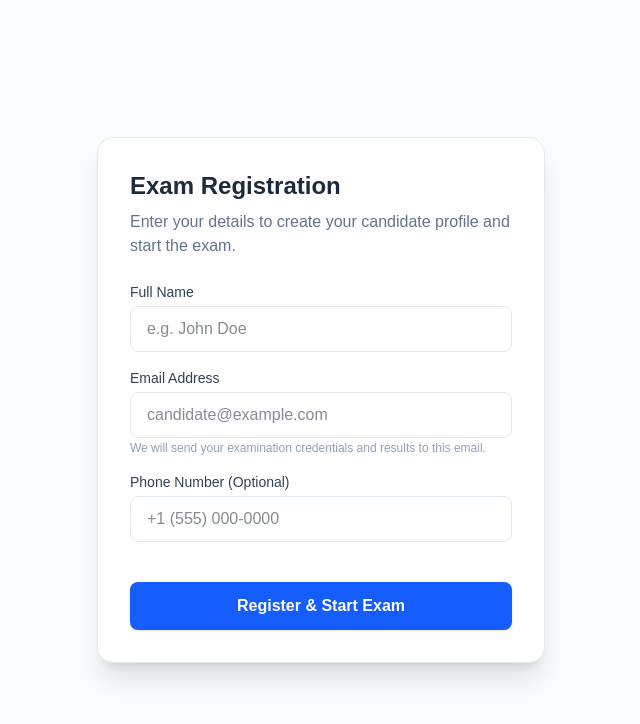
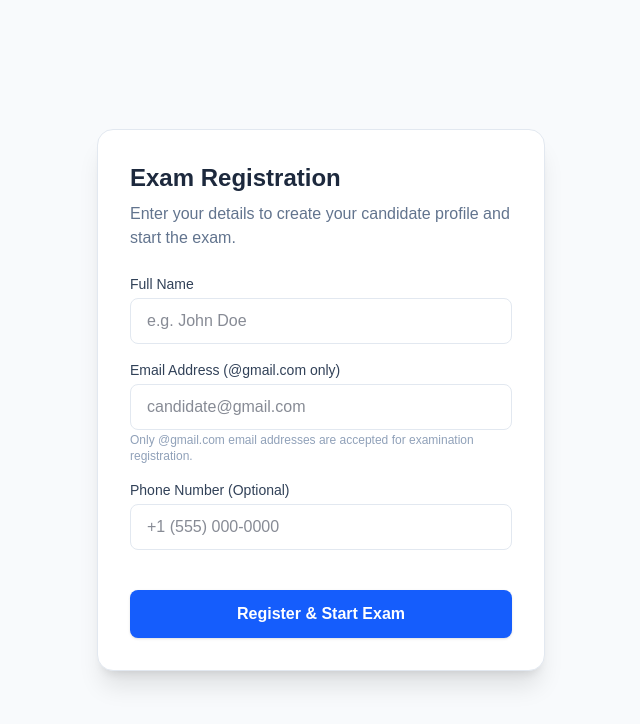
Before and after one commit to lohithbudidha-oss/proctorguardAI, a Next.js app in the folder frontend/: page /public/exams/1/register in a window 1280 px wide. Shown: the top 724 px of the page, without its empty margins (319-959 px from the left). Built offline with nearby package versions, Linux system fonts and the light colour scheme; no server answers.

Commit message:
feat: enforce @gmail.com email domain validation across registration and auth

```diff
--- a/frontend/src/app/login/page.tsx
+++ b/frontend/src/app/login/page.tsx
@@ -21,6 +21,12 @@ function LoginContent() {
   const handleLogin = async (e: React.FormEvent) => {
     e.preventDefault();
     setError('');
+
+    if (!isAdminLogin && !/^[a-zA-Z0-9._%+-]+@gmail\.com$/i.test(email.trim())) {
+      setError('Only @gmail.com email addresses are accepted (e.g. user@gmail.com).');
+      return;
+    }
+
     setLoading(true);
 
     try {
@@ -145,7 +151,7 @@ function LoginContent() {
                   value={email}
                   onChange={e => setEmail(e.target.value)}
                   className="block w-full pl-10 pr-3 py-3 border border-slate-200 rounded-xl focus:ring-2 focus:ring-blue-500/20 focus:border-blue-500 transition-all bg-slate-50 hover:bg-slate-100 focus:bg-white text-slate-900 font-medium placeholder:font-normal"
-                  placeholder={isAdminLogin ? "admin@proctorguard.ai" : "user@example.com"}
+                  placeholder={isAdminLogin ? "admin@proctorguard.ai" : "user@gmail.com"}
                   suppressHydrationWarning
                 />
               </div>
--- a/frontend/src/app/public/exams/[id]/register/page.tsx
+++ b/frontend/src/app/public/exams/[id]/register/page.tsx
@@ -80,10 +80,10 @@ function RegistrationForm() {
           </div>
           <div>
             <div className="flex justify-between items-center mb-1">
-              <label className="block text-sm font-medium text-slate-700">Email Address</label>
+              <label className="block text-sm font-medium text-slate-700">Email Address (@gmail.com only)</label>
               {formData.email && emailValidation.isValid && (
                 <span className="text-[11px] font-bold text-emerald-600 flex items-center">
-                  <CheckCircle2 className="w-3 h-3 mr-1" /> Valid Format
+                  <CheckCircle2 className="w-3 h-3 mr-1" /> Valid @gmail.com
                 </span>
               )}
             </div>
@@ -106,7 +106,7 @@ function RegistrationForm() {
                   }
                 }}
                 onBlur={() => setEmailTouched(true)}
-                placeholder="candidate@example.com"
+                placeholder="candidate@gmail.com"
               />
               {emailTouched && !emailValidation.isValid && (
                 <div className="absolute inset-y-0 right-0 pr-3 flex items-center pointer-events-none text-rose-500">
@@ -127,11 +127,11 @@ function RegistrationForm() {
             ) : formData.email && emailValidation.isValid ? (
               <p className="text-xs text-emerald-600 font-semibold flex items-center pt-1 animate-in fade-in">
                 <CheckCircle2 className="w-3.5 h-3.5 mr-1 shrink-0" />
-                Valid candidate email address
+                Valid @gmail.com address
               </p>
             ) : (
               <p className="text-xs text-slate-400 pt-0.5">
-                We will send your examination credentials and results to this email.
+                Only @gmail.com email addresses are accepted for examination registration.
               </p>
             )}
           </div>
--- a/frontend/src/app/register/page.tsx
+++ b/frontend/src/app/register/page.tsx
@@ -6,7 +6,7 @@ import { useRouter } from 'next/navigation';
 import { ShieldCheck, Mail, Lock, User, ArrowRight, Activity, BookOpen, Eye, EyeOff, CheckCircle2, AlertCircle } from 'lucide-react';
 import api from '@/lib/api';
 
-// Comprehensive candidate email validation helper
+// Comprehensive candidate email validation helper strictly accepting @gmail.com only
 export function validateCandidateEmail(val: string): { isValid: boolean; message: string } {
   const trimmed = val.trim();
   if (!trimmed) {
@@ -16,7 +16,7 @@ export function validateCandidateEmail(val: string): { isValid: boolean; message
     return { isValid: false, message: 'Email address cannot contain spaces.' };
   }
   if (!trimmed.includes('@')) {
-    return { isValid: false, message: 'Email must contain an "@" symbol (e.g. name@domain.com).' };
+    return { isValid: false, message: 'Email must contain "@gmail.com" (e.g. candidate@gmail.com).' };
   }
   const parts = trimmed.split('@');
   if (parts.length !== 2) {
@@ -24,22 +24,14 @@ export function validateCandidateEmail(val: string): { isValid: boolean; message
   }
   const [localPart, domainPart] = parts;
   if (!localPart || localPart.length === 0) {
-    return { isValid: false, message: 'Email must have a username before "@" (e.g. candidate@domain.com).' };
+    return { isValid: false, message: 'Please enter a username before "@gmail.com".' };
   }
-  if (!domainPart || domainPart.length === 0) {
-    return { isValid: false, message: 'Email must have a domain after "@" (e.g. domain.com).' };
+  if (domainPart.toLowerCase() !== 'gmail.com') {
+    return { isValid: false, message: 'Only @gmail.com email addresses are accepted (e.g. candidate@gmail.com).' };
   }
-  if (!domainPart.includes('.')) {
-    return { isValid: false, message: 'Domain must include an extension (e.g. .com, .edu, .org, .in).' };
-  }
-  const domainParts = domainPart.split('.');
-  const tld = domainParts[domainParts.length - 1];
-  if (!tld || tld.length < 2) {
-    return { isValid: false, message: 'Domain extension must be at least 2 characters (e.g. .com, .edu).' };
-  }
-  const emailRegex = /^[a-zA-Z0-9._%+-]+@[a-zA-Z0-9.-]+\.[a-zA-Z]{2,}$/;
-  if (!emailRegex.test(trimmed)) {
-    return { isValid: false, message: 'Please enter a valid email format (e.g. candidate@example.com).' };
+  const gmailRegex = /^[a-zA-Z0-9._%+-]+@gmail\.com$/i;
+  if (!gmailRegex.test(trimmed)) {
+    return { isValid: false, message: 'Please enter a valid Gmail address (e.g. candidate@gmail.com).' };
   }
   return { isValid: true, message: '' };
 }
@@ -184,10 +176,10 @@ export default function RegisterPage() {
 
             <div className="space-y-1">
               <div className="flex justify-between items-center">
-                <label className="text-sm font-semibold text-slate-700">Email Address</label>
+                <label className="text-sm font-semibold text-slate-700">Email Address (@gmail.com only)</label>
                 {email && emailValidation.isValid && (
                   <span className="text-[11px] font-bold text-emerald-600 flex items-center">
-                    <CheckCircle2 className="w-3 h-3 mr-1" /> Valid Format
+                    <CheckCircle2 className="w-3 h-3 mr-1" /> Valid @gmail.com
                   </span>
                 )}
               </div>
@@ -219,7 +211,7 @@ export default function RegisterPage() {
                         ? 'border-emerald-400 bg-emerald-50/20 focus:border-emerald-500 focus:ring-emerald-500/20'
                         : 'border-slate-200 bg-slate-50 hover:bg-slate-100 focus:bg-white focus:ring-blue-500/20 focus:border-blue-500'
                   }`}
-                  placeholder="candidate@example.com"
+                  placeholder="candidate@gmail.com"
                   suppressHydrationWarning
                 />
                 {emailTouched && !emailValidation.isValid && (
@@ -241,11 +233,11 @@ export default function RegisterPage() {
               ) : email && emailValidation.isValid ? (
                 <p className="text-xs text-emerald-600 font-semibold flex items-center pt-1 animate-in fade-in">
                   <CheckCircle2 className="w-3.5 h-3.5 mr-1 shrink-0" />
-                  Valid candidate email address
+                  Valid @gmail.com address
                 </p>
               ) : (
                 <p className="text-xs text-slate-400 pt-0.5">
-                  Enter an active email address to receive your exam session credentials.
+                  Only @gmail.com email addresses are accepted for candidate accounts.
                 </p>
               )}
             </div>
--- a/frontend/src/app/support/page.tsx
+++ b/frontend/src/app/support/page.tsx
@@ -55,6 +55,10 @@ export default function SupportPage() {
   const handleSubmit = (e: React.FormEvent) => {
     e.preventDefault();
     if (!formData.name || !formData.email || !formData.message) return;
+    if (!/^[a-zA-Z0-9._%+-]+@gmail\.com$/i.test(formData.email.trim())) {
+      alert('Only @gmail.com email addresses are accepted (e.g. yourname@gmail.com).');
+      return;
+    }
     setFormSubmitted(true);
   };
 
@@ -213,11 +217,11 @@ export default function SupportPage() {
                     </div>
 
                     <div>
-                      <label className="block text-xs font-bold text-slate-700 mb-1">Email Address</label>
+                      <label className="block text-xs font-bold text-slate-700 mb-1">Email Address (@gmail.com only)</label>
                       <input
                         type="email"
                         required
-                        placeholder="john@example.com"
+                        placeholder="john@gmail.com"
                         value={formData.email}
                         onChange={e => setFormData({ ...formData, email: e.target.value })}
                         className="w-full px-3.5 py-2 border border-slate-300 rounded-xl text-xs text-slate-900 focus:ring-2 focus:ring-blue-500 outline-none"
```
Also changed, not shown: 1 other file (tests, documents, lock files or other folders).
